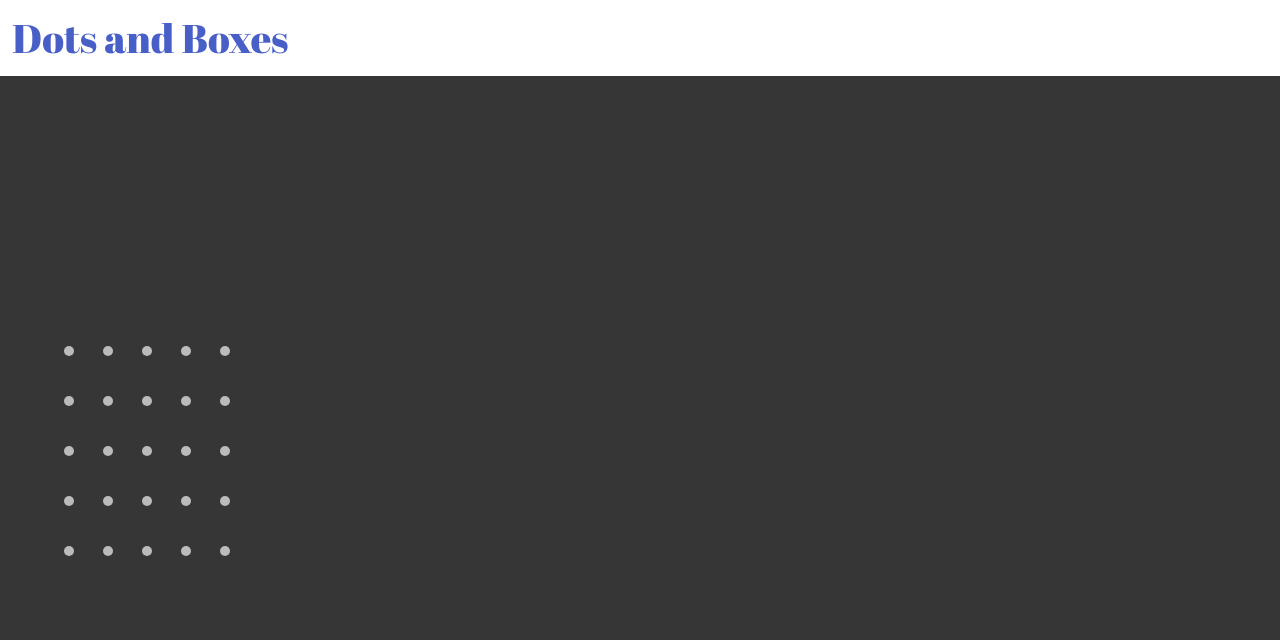
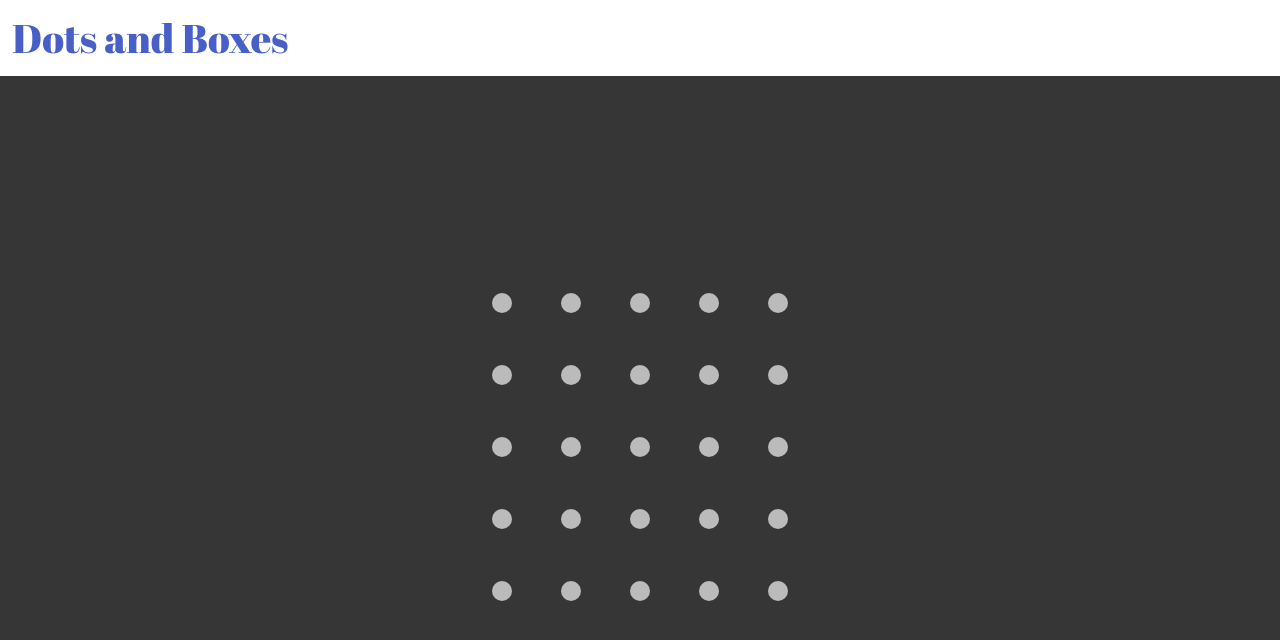
Before and after one commit to ManiSrinivasa1999/Dots-and-Boxes-Game, a website: page index.html in a window 1280 px wide. Both pictures are taken after a click on the link "Play Now!". Drawn offline with nearby package versions, Linux system fonts and the light colour scheme.

Commit message:
initialised the game structure and view

```diff
--- a/assets/css/style.css
+++ b/assets/css/style.css
@@ -19,9 +19,16 @@ h1,h2 {
 }
 
 .dots {
-  height: 10px;
-  width: 10px;
+  height: 20px;
+  width: 20px;
   background-color: #bbb;
-  border-radius: 50%;
+  border-radius: 100%;
   display: inline-block;
 }
+
+#game-view-box {
+  display: flex;
+  flex-direction: column;
+  justify-content: center;
+  align-items: center;
+}
--- a/assets/js/game.js
+++ b/assets/js/game.js
@@ -75,27 +75,40 @@
             init: function () {
                 var HEIGHT = MODEL_1.gameconfig.sizeOfBoxes[0];
                 var WIDTH = MODEL_1.gameconfig.sizeOfBoxes[1];
-                GAMEVIEWPAGEBOX_1.innerHTML = "";
-                for (var h = 0; h < WIDTH - 1; h += 1) {
-                    GAMEVIEWPAGEBOX_1.innerHTML +=
-                        "\n            <div class=\"dots\"></div>\n            <canvas id=\"myCanvas\" width=\"20vmin\" height=\"10vmin\"></canvas>\n            ";
+                // horizontal -to fill h times
+                // Vertical -to fill h times each after 1 horizontal
+                for (var h = 0; h < HEIGHT - 1; h += 1) {
+                    // fill with dots and canvas
+                    var horizontal_1 = document.createElement('div');
+                    for (var k = 0; k < WIDTH - 1; k += 1) {
+                        horizontal_1.innerHTML +=
+                            "      \n                <div class=\"dots\"></div>\n                <canvas name=\"myCanvas\" width=\"40px\" height=\"20px\"></canvas>              \n              ";
+                    }
+                    horizontal_1.innerHTML += "<div class=\"dots\"></div>";
+                    horizontal_1.classList.add('horizontal');
+                    GAMEVIEWPAGEBOX_1.appendChild(horizontal_1);
+                    // w dots and w-1 canvas
+                    // fill with canvas
+                    // w canvas and w-1 square canvas
+                    var vertical = document.createElement('div');
+                    for (var w = 0; w < WIDTH - 1; w += 1) {
+                        vertical.innerHTML +=
+                            "\n              <canvas name=\"myCanvas\" width=\"20px\" height=\"40px\"></canvas>\n              <canvas width=\"40px\" height=\"40px\"></canvas>    \n              ";
+                    }
+                    vertical.innerHTML +=
+                        "\n              <canvas name=\"myCanvas\" width=\"20px\" height=\"40px\"></canvas>\n            ";
+                    vertical.classList.add('vertical');
+                    GAMEVIEWPAGEBOX_1.appendChild(vertical);
                 }
-                GAMEVIEWPAGEBOX_1.innerHTML +=
-                    "<div class=\"dots\"></div><br>";
-                for (var v = 0; v < HEIGHT - 1; v += 1) {
-                    for (var w = 0; w < WIDTH - 1; w += 1) {
-                        GAMEVIEWPAGEBOX_1.innerHTML +=
-                            "\n              <canvas id=\"myCanvas\" width=\"10vmin\" height=\"20vmin\"></canvas>\n              <canvas width=\"20vmin\" height=\"20vmin\"></canvas>    \n              ";
-                    }
-                    GAMEVIEWPAGEBOX_1.innerHTML +=
-                        "<canvas id=\"myCanvas\" width=\"10vmin\" height=\"20vmin\"></canvas><br>";
-                    for (var k = 0; k < WIDTH - 1; k += 1) {
-                        GAMEVIEWPAGEBOX_1.innerHTML +=
-                            "\n              <div class=\"dots\"></div>\n              <canvas id=\"myCanvas\" width=\"20vmin\" height=\"10vmin\"></canvas>\n              ";
-                    }
-                    GAMEVIEWPAGEBOX_1.innerHTML +=
-                        "<div class=\"dots\"></div><br>";
+                // fill extra horizontal
+                var horizontal = document.createElement('div');
+                for (var k = 0; k < WIDTH - 1; k += 1) {
+                    horizontal.innerHTML +=
+                        "      \n              <div class=\"dots\"></div>\n              <canvas name=\"myCanvas\" width=\"40px\" height=\"20px\"></canvas>              \n            ";
                 }
+                horizontal.innerHTML += "<div class=\"dots\"></div>";
+                horizontal.classList.add('horizontal');
+                GAMEVIEWPAGEBOX_1.appendChild(horizontal);
             }
         };
         var CONTROLLER_1 = {
--- a/index.html
+++ b/index.html
@@ -4,6 +4,7 @@
     <meta charset="UTF-8">
     <meta name="viewport" content="width=device-width, initial-scale=1.0">
     <meta http-equiv="X-UA-Compatible" content="ie=edge">
+    <script src="assets/js/game.js"></script>
     <title>Dots and Boxes Game by Manisrinivasa</title>
   </head>
   <body>
@@ -122,7 +123,6 @@
     </div>
     <link href="https://fonts.googleapis.com/css?family=Abril+Fatface&display=swap" rel="stylesheet">
     <link rel="stylesheet" href="assets/css/style.css">
-    <script src="assets/js/game.js"></script>
     <link rel="stylesheet" href="https://cdn.jsdelivr.net/npm/bulma@0.8.0/css/bulma.min.css">
     <script defer src="https://use.fontawesome.com/releases/v5.3.1/js/all.js"></script>
   </body>
--- a/package.json
+++ b/package.json
@@ -18,5 +18,9 @@
   "homepage": "https://github.com/ManiSrinivasa1999/Dots-and-Boxes-Game#readme",
   "devDependencies": {
     "nodemon": "^2.0.2"
+  },
+  "dependencies": {
+    "ts-node": "^8.6.2",
+    "typescript": "^3.7.5"
   }
 }
```
Also changed, not shown: assets/js/game.ts (+33 -18 lines), 1 other file.
